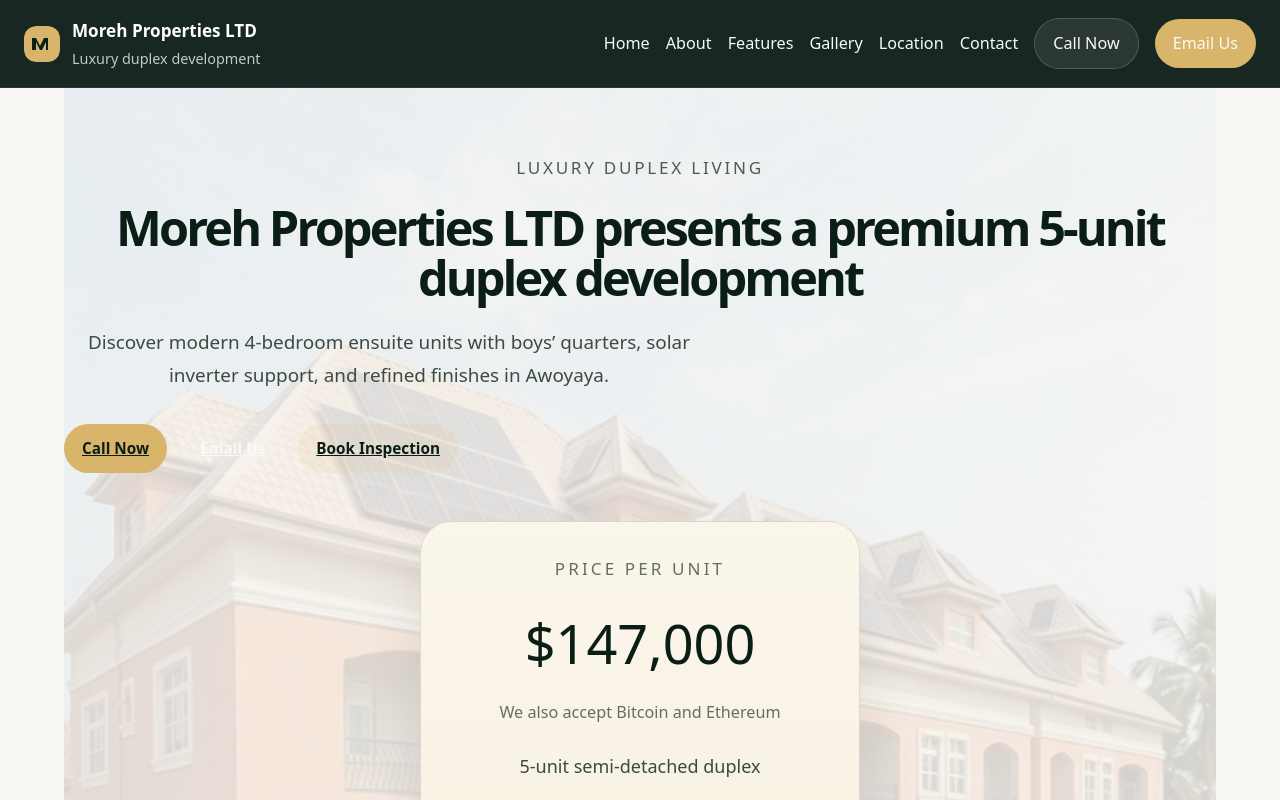
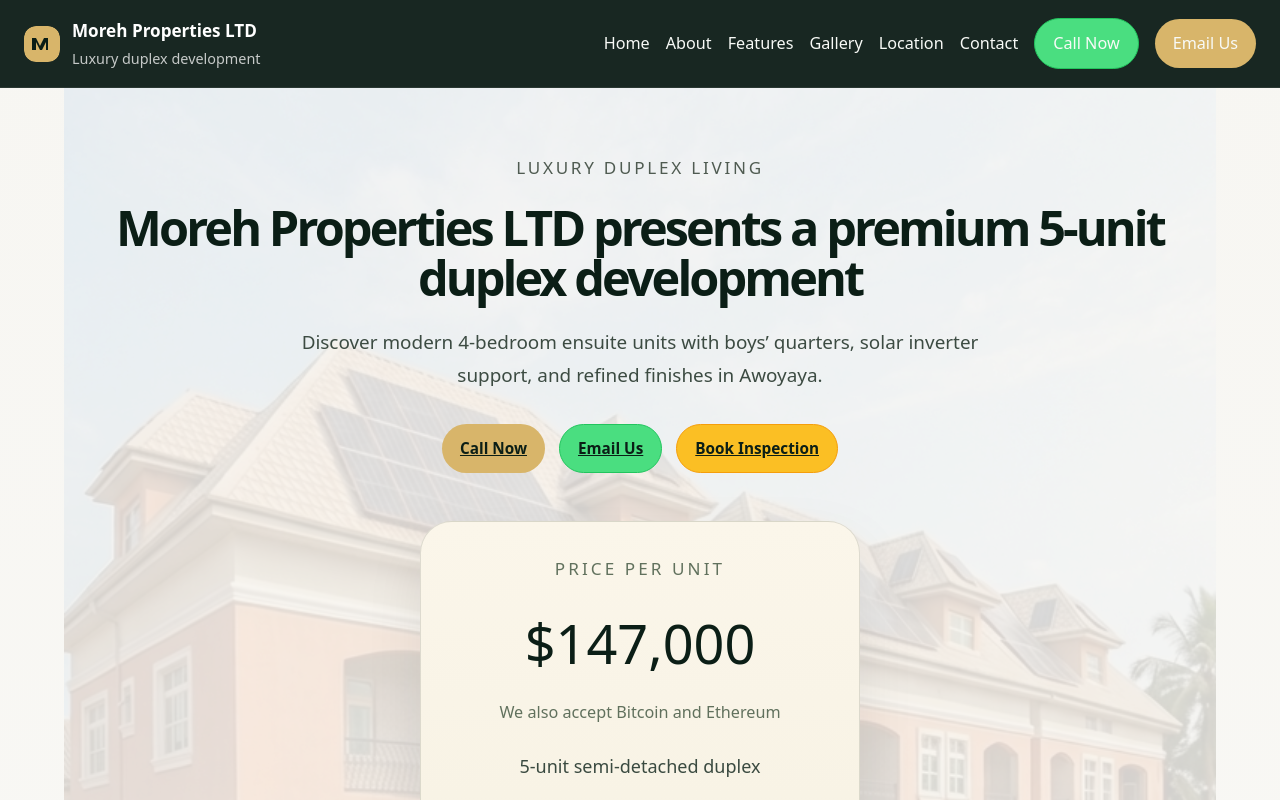
Before and after one commit to Ddmrgoo/moreh-properties-website, a React (Vite) app: page / in a window 1280 px wide. Shown: the top 800 px of the page. Built offline with nearby package versions, Linux system fonts and the light colour scheme.

Commit message:
Center hero text and improve button colors for better visual appeal

```diff
--- a/src/App.css
+++ b/src/App.css
@@ -139,14 +139,15 @@ main {
 }
 
 .button-secondary {
-	color: #f8faf7;
-	background: rgba(255, 255, 255, 0.08);
-	border: 1px solid rgba(255, 255, 255, 0.18);
+	color: #0b1e16;
+	background: #4ade80;
+	border: 1px solid #22c55e;
 }
 
 .button-ghost {
 	color: #0b1e16;
-	background: rgba(216, 181, 106, 0.12);
+	background: #fbbf24;
+	border: 1px solid #f59e0b;
 }
 
 /* Tablet responsive */
@@ -290,6 +291,8 @@ main {
 	letter-spacing: 0.16em;
 	text-transform: uppercase;
 	color: #4f5b51;
+	justify-content: center;
+	width: 100%;
 }
 
 .hero-copy h1 {
@@ -298,20 +301,23 @@ main {
 	line-height: 1.02;
 	letter-spacing: -0.06em;
 	color: #0b1e16;
+	text-align: center;
 }
 
 .hero-copy p {
-	max-width: 650px;
-	margin: 24px 0 32px;
+	max-width: 700px;
+	margin: 24px auto 32px;
 	font-size: 1.05rem;
 	line-height: 1.75;
 	color: #3c4b42;
+	text-align: center;
 }
 
 .hero-actions {
 	display: flex;
 	flex-wrap: wrap;
 	gap: 14px;
+	justify-content: center;
 }
 
 .hero-card {
```
